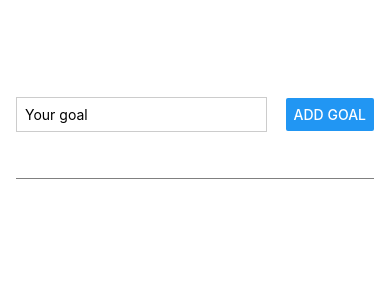
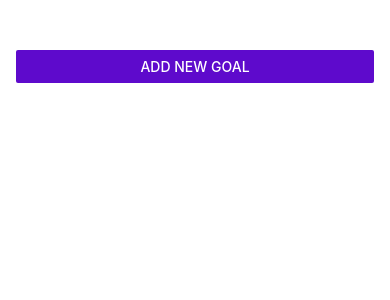
Before and after one commit to CodeTropolis/RNCourse, a React Native app: screen / in a window 390 px wide. Shown: the top 300 px of the page. Built offline with nearby package versions, Linux system fonts and the light colour scheme.

Commit message:
GoalInput modal.

```diff
--- a/App.js
+++ b/App.js
@@ -1,17 +1,21 @@
-import { StyleSheet, View, FlatList } from 'react-native';
+import { StyleSheet, View, FlatList, Button } from 'react-native';
 import React, { useState } from 'react';
 // Start components with a capital letter.
 import { GoalItem } from './components/GoalItem';
 import { GoalInput } from './components/GoalInput';
 
 export default function App() {
+    const [modalIsVisible, setModalIsVisible] = useState(false);
+    const [courseGoals, setCourseGoals] = useState([]);
 
-  const [courseGoals, setCourseGoals] = useState([]);
+  function startAddGoalHandler() {
+    setModalIsVisible(true);
+  }
 
   function addGoalHandler(enteredGoalText){
     // setCourseGoals([...courseGoals, enteredGoalText]); // This works but below is best practice when new state depends on old state.
     // React populates currentCourseGoals.
-    // Wrap enteredGoalText in an object with a key prop (or use keyExtractor if using diff prop name) to satisfy FlatList keys.
+    // Wrap enteredGoalText in an object with a prop named 'key' (or use keyExtractor if using diff prop name other than 'key') to satisfy FlatList keys.
     setCourseGoals(currentCourseGoals => [...currentCourseGoals, {text: enteredGoalText, id: Math.random().toString()}]);
   }
 
@@ -21,7 +25,8 @@
 
   return (
     <View style={styles.appContainer}>
-      <GoalInput onAddGoal={addGoalHandler} />
+      <Button title="Add New Goal" color="#5e0acc" onPress={startAddGoalHandler} />
+      <GoalInput visible={modalIsVisible} onAddGoal={addGoalHandler} />
       {/* Scrollable area determined by parent that holds the scroll view. */}
       {/* Scroll always renders all items regardless if item is on screen. */}
       {/* FlatList lazy loads items */}
--- a/components/GoalInput.js
+++ b/components/GoalInput.js
@@ -1,5 +1,5 @@
 import { useState } from 'react';
-import { StyleSheet, View, TextInput, Button} from 'react-native';
+import { StyleSheet, View, TextInput, Button, Modal} from 'react-native';
 
 
 export function GoalInput(props) {
@@ -13,10 +13,12 @@
         setEnteredGoalText('');
     }
     return(
-        <View style={styles.inputContainer}>
-            <TextInput style={styles.textInput} placeholder="Your goal" onChangeText={goalInputHandler} value={enteredGoalText}/>
-            <Button title="Add goal" onPress={addGoalHandler} />
-        </View>
+        <Modal visible={props.visible} animationType='slide'>
+            <View style={styles.inputContainer}>
+                <TextInput style={styles.textInput} placeholder="Your goal" onChangeText={goalInputHandler} value={enteredGoalText}/>
+                <Button title="Add goal" onPress={addGoalHandler} />
+            </View>
+        </Modal>
     );
 }
 
```
